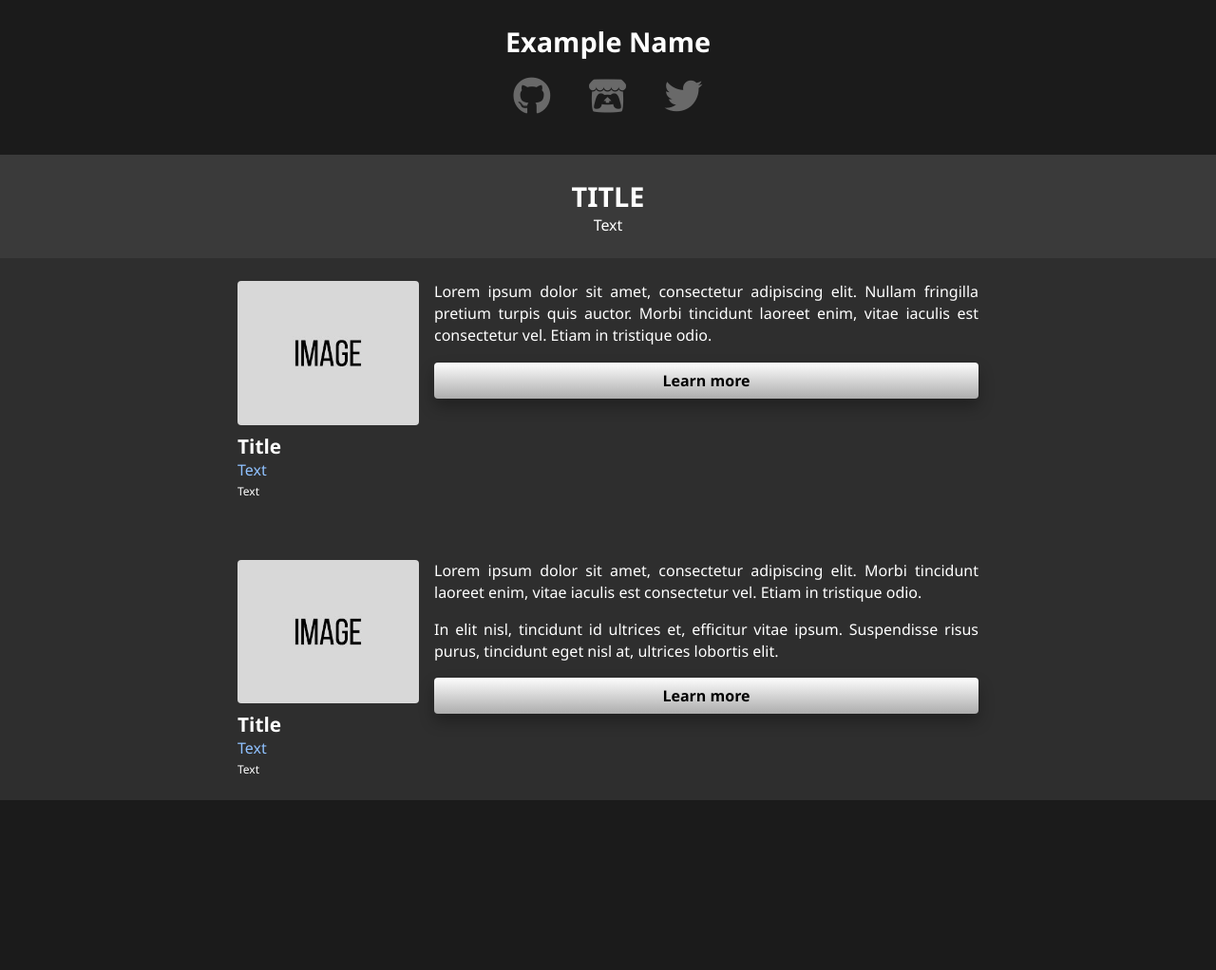
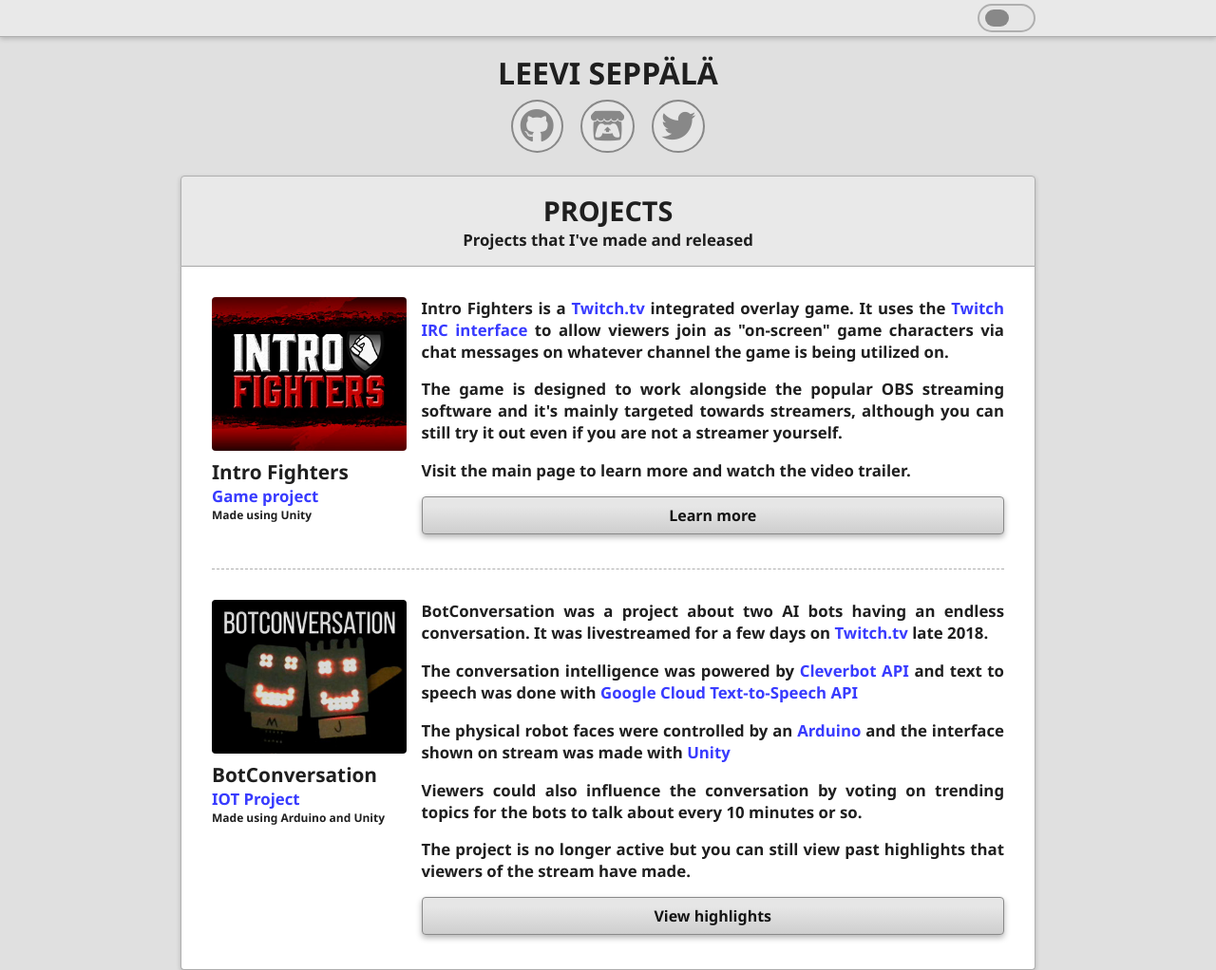
Before and after one commit to lexonegit/web-lexones, a plain HTML site: page index.html in a window 1280 px wide. Shown: the top 1022 px of the page at 95% size. Before the commit the page ends 843 px from the top, so only its background shows below. Drawn offline with Linux system fonts and the light colour scheme.

Commit message:
improved version

```diff
--- a/css/style.css
+++ b/css/style.css
@@ -2,150 +2,205 @@
 	-webkit-box-sizing: border-box;
 	-moz-box-sizing: border-box;
 	box-sizing: border-box;
-}
-
-/* :root[theme="light"] {
-	--colorDefaultText: #696969;
-	--colorAltText: #383bff;
-	--colorHighlight: #8789ff;
-
-	--colorIcon: #696969;
-	--colorIconHover: #000000;
-
-	--colorBody: #fafafa;
-	--colorSection: #fafafa;
-	--colorSectionTitle: #f0f0f0;
-} */
-
-:root[theme="dark"] {
-	--colorDefaultText: #ffffff;
-	--colorAltText: #8fc1ff;
-	--colorHighlight: #b3d5ff;
-
-	--colorIcon: #696969;
-	--colorIconHover: #ffffff;
-
-	--colorBody: #1b1b1b;
-	--colorSection: #2e2e2e;
-	--colorSectionTitle: #3a3a3a;
-}
-
-/* Colors */
-body { background-color: var(--colorBody); }
-section { background-color: var(--colorSection); }
-.section-title { background-color: var(--colorSectionTitle); }
-.social i { color: var(--colorIcon); }
-a, .text-project-type { color: var(--colorAltText) }
-
-.text a:hover {
-	text-decoration: underline;
-}
-
-.social i:hover {
-	color: var(--colorIconHover);
-	transition: 0.05s;
-}
-
-body {
-	color: var(--colorDefaultText);
-	font-family: "Segoe UI", sans-serif;
-	padding: 0;
-	margin: 0;
-}
-
-a {
-	text-decoration: none;
-}
-
-h3 {
-	font-size: 1.3em;
-	font-weight: bold;
-	margin: 0;
-}
-
-h2 {
-	font-size: 1.8em;
-	font-weight: bold;
-	margin: 0;
-}
-
-.text {
-	font-size: 1em;
-	margin: 0;
-}
-
-.title {
-	font-weight: bold;
-	font-size: 2em;
-}
-
-.text-project-tech {
-	margin: 0.25em 0 0 0;
-	font-size: 0.75em;
-}
-
-.text-project-desc {
-	line-height: 1.45;
-	text-align: justify;
-}
-
-.text-project-desc + .text-project-desc {
-	margin: 1em 0 0 0;
-}
-.text-project-title {
 	overflow-wrap: break-word;
 	word-wrap: break-word;
 }
 
-.button-link {
-	display: block;
-	text-decoration: none;
-	border-radius: 0.25em;
+/* Default theme is light */
+:root {
+	--colorTextMain: #1f1f1f;
+	--colorTextAlt: #383bff;
+	--colorTextHighlight: #5b5dff;
 
-	text-align: center;
-	font-weight: bold;
+	--colorIcon: #888888;
+	--colorIconHover: #000000;
+	--colorIconBg: #e6e6e6;
+	--colorIconBgHover: #f7f7f7;
 
-	color: black;
-	box-shadow: 0 8px 16px rgba(0,0,0,0.3);
-	background:linear-gradient(to bottom, #f9f9f9 5%, #adadad 100%);
-	background-color: #ffffff;
+	--colorBorder: #afafaf;
 
-	margin: 1em 0 0.25em 0;
-	padding: 0.5em;
-}
-.button-link:hover {
-	background:linear-gradient(to bottom, #f9f9f9 25%, #bdbdbd 100%);
+	--colorBody: #e0e0e0;
+	--colorBlockMain: #ffffff;
+	--colorBlockAlt: #e9e9e9;
 }
 
-.center {
+:root[theme="dark"] {
+	--colorTextMain: #f3f3f3;
+	--colorTextAlt: #a1a3ff;
+	--colorTextHighlight: #bcbdff;
+
+	--colorIcon: #696969;
+	--colorIconHover: #ffffff;
+	--colorIconBg: #242424;
+	--colorIconBgHover: #0e0e0e;
+
+	--colorBorder: #494949;
+
+	--colorBody: #1b1b1b;
+	--colorBlockMain: #2e2e2e;
+	--colorBlockAlt: #363636;
+}
+
+body {
+	background-color: var(--colorBody);
+	color: var(--colorTextMain);
+	font-family: "Segoe UI", sans-serif;
+	padding: 0;
+	margin: 0 0 6em 0;
+}
+
+/* ========================= Combined styles start */
+.section-socials, .section-projects-title {
 	text-align: center;
 }
-
-.social {
-	display: block;
-
-	padding: 1.5em 0 1.5em 0;
+.section-projects-title, .section-projects, .navbar {
+	box-shadow: 0 2px 5px rgba(0,0,0,0.2);
+	border-color: var(--colorBorder);
+	border-style: solid;
 }
-.social i {
-	font-size: 2.5em;
-	padding: 0.25em;
-	margin: 0.2em;
-}
-
-section {
-	padding: 1.5em 0 1.5em 0;
-}
-
-.project {
+.flex {
 	display: -webkit-box;
 	display: -webkit-flex;
 	display: -ms-flexbox;
 	display: flex;
+}
+/* ========================= Combined styles end */
 
+/* navbar */
+.navbar {
+	background-color: var(--colorBlockAlt);
+	border-width: 0 0 1px 0;
+}
+.navbar-inner {
+	justify-content: flex-end;
+	padding: 0.25em 0;
+}
+.theme-toggle {
+	cursor: pointer;
+	padding: 0.25em 1em;
+	border-radius: 20px;
+
+	border-color: var(--colorBorder);
+	border-width: 2px;
+	border-style: solid;
+
+	background-color: var(--colorIconBg);
+}
+.theme-toggle:hover {
+	background-color: var(--colorIconBgHover);
+	-webkit-transition: .1s;
+	transition: .1s;
+}
+#theme-input { position: absolute; opacity: 0; width: 0; height: 0; }
+.slider {
+	position: relative;
+	top: 0;
+	right: 0;
+	bottom: 0;
+
+	-webkit-transition: .1s;
+	transition: .1s;
+
+	background-color: var(--colorIcon);
+	border-radius: 10px;
+	width: 25px;
+	height: 18px;
+	left: -10px;
+}
+#theme-input:checked + .slider {
+	left: 10px;
+}
+
+/* section-socials */
+.section-socials {
+	padding: 1em 0;
+}
+.section-socials i {
+	color: var(--colorIcon);
+	background-color: var(--colorIconBg);
+
+	border-width: 2px;
+	border-style: solid;
+	border-radius: 50%;
+	font-size: 2.25em;
+	padding: 0.225em;
+	margin: 0.2em;
+}
+.section-socials i:hover {
+	color: var(--colorIconHover);
+	background-color: var(--colorIconBgHover);
+	-webkit-transition: .1s;
+	transition: .1s;
+}
+
+/* section-projects-title */
+.section-projects-title {
+	background-color: var(--colorBlockAlt);
+	border-width: 1px;
+	padding: 1em;
+	border-radius: 0.25em 0.25em 0 0;
+}
+
+/* section-projects */
+.section-projects {
+	background-color: var(--colorBlockMain);
+	border-width: 0 1px 1px 1px;
+	padding: 2em;
+	border-radius: 0 0 0.25em 0.25em;
+}
+
+/* Hyperlinks */
+a {
+	color: var(--colorTextAlt);
+	text-decoration: none;
+}
+.text a:hover {
+	color: var(--colorTextHighlight);
+	text-decoration: underline;
+}
+
+/* Text elements */
+h1, h2, h3, .text {
+	margin: 0;
+}
+h1 {
+	font-size: 2em;
+	font-weight: bold;
+}
+h2 {
+	font-size: 1.8em;
+	font-weight: bold;
+}
+h3 {
+	font-size: 1.3em;
+	font-weight: bold;
+}
+.text {
+	font-size: 1.05em;
+	font-weight: 600;
+}
+
+.text-project-type { color: var(--colorTextAlt); }
+.text-project-tech { font-size: 0.75em; }
+
+/* Project description text content */
+.text-project-desc {
+	text-align: justify;
+}
+.text-project-desc + .text-project-desc {
+	margin: 1em 0 0 0;
+}
+
+.project {
 	flex-direction: row;
 }
 .project + .project {
-	margin: 4em 0 0 0;
+	border-width: 1px 0 0 0;
+	border-style: dashed;
+	border-color: var(--colorBorder);
+
+	margin: 2em 0 0 0;
+	padding: 2em 0 0 0;
 }
 
 .project-title {
@@ -156,26 +211,65 @@
 	border-radius: 0.25em;
 	max-width: 100%;
 }
-
 .project-content {
 	margin: 0 0 0 1em;
 	width: 75%;
 }
-
 .project-description {
 	margin: 0.5em 0 0 0;
-
 	width: 100%;
 }
 
+/* Responsive container */
 .container {
 	margin: 0 auto;
-	padding: 0 10px;
-	max-width: 800px;
+	max-width: 900px;
 }
 
+/* Other */
+.project-button {
+	display: block;
+	text-decoration: none;
+
+	text-align: center;
+	font-weight: bold;
+
+	color: #141414;
+
+	background: linear-gradient(to bottom, #e6e6e6 25%, #cecece 100%);
+	background-color: #ffffff;
+
+	box-shadow: 0 3px 6px rgba(0,0,0,0.3);
+	border: 1px solid #8a8a8a;
+	border-radius: 0.25em;
+
+	margin: 1em 0 0.25em 0;
+	padding: 0.5em;
+}
+.project-button:hover {
+	background: linear-gradient(to bottom, #f0f0f0 25%, #d8d8d8 100%);
+	border-color: #1b1b1b;
+}
+
+/* Media queries */
+
 /* Mobile/tablet width */
-@media only screen and (max-width: 800px) {
+@media only screen and (max-width: 900px) {
+	.navbar-inner {
+		padding: 0.25em;
+	}
+
+	.section-projects-title {
+		border-width: 1px 0;
+		border-radius: 0;
+		padding: 1em;
+	}
+
+	.section-projects {
+		border: none;
+		padding: 1em;
+	}
+
 	.project-content {
 		width: 65%;
 	}
@@ -183,11 +277,14 @@
 	.project-title {
 		width: 35%;
 	}
-
 }
 
 /* Mobile width */
 @media only screen and (max-width: 440px) {
+	.section-projects {
+		padding: 1em 0.5em;
+	}
+
 	.project-content {
 		margin: 0.5em 0 0 0;
 		width: 100%;
@@ -197,7 +294,7 @@
 		display: -webkit-box;
 		display: -webkit-flex;
 		display: -ms-flexbox;
- 		display: flex;
+		display: flex;
 		width: 100%;
 	}
 
--- a/index.html
+++ b/index.html
@@ -1,75 +1,102 @@
 <!DOCTYPE html>
-<html lang="en" theme="dark">
+<html lang="en">
 	<head>
-		<title>Title</title>
+		<title>Lexones</title>
 		<meta http-equiv="content-type" content="text/html; charset=UTF-8">
 		<meta name="viewport" content="width=device-width, initial-scale=1.0">
 
 		<link rel="stylesheet" href="https://use.fontawesome.com/releases/v5.11.2/css/all.css" integrity="sha384-KA6wR/X5RY4zFAHpv/CnoG2UW1uogYfdnP67Uv7eULvTveboZJg0qUpmJZb5VqzN" crossorigin="anonymous">
 		<link rel="stylesheet" type="text/css" href="css/style.css">
+		<link rel="icon" href="media/icon/favicon.ico">
 	</head>
 	<body>
-		<div class="social center">
-			<h2>Example Name</h2>
-			<div>
-				<a href="#"><i class="fab fa-github"></i></a>
-				<a href="#"><i class="fab fa-itch-io"></i></a>
-				<a href="#"><i class="fab fa-twitter"></i></a>
+		<div class="navbar">
+			<div class="navbar-inner flex container">
+				<label class="theme-toggle">
+					<input id="theme-input" type="checkbox">
+					<div class="slider"></div>
+				</label>
 			</div>
 		</div>
-
-		<section class="section-title">
-			<h2 class="center">TITLE</h2>
-			<p class="text center">Text</p>
-		</section>
-
-		<section>
-			<div class="container">
-				<div class="project">
+		<div class="container">
+			<div class="section-socials">
+				<h1>LEEVI SEPPÄLÄ</h1>
+				<a href="https://github.com/lexonegit"><i class="fab fa-github"></i></a>
+				<a href="https://lexone.itch.io/"><i class="fab fa-itch-io"></i></a>
+				<a href="https://twitter.com/lexonetw"><i class="fab fa-twitter"></i></a>
+			</div>
+			<div class="section-projects-title">
+				<h2>PROJECTS</h2>
+				<p class="text">Projects that I've made and released</p>
+			</div>
+			<div class="section-projects">
+				<div class="project flex">
 					<div class="project-title">
-						<a href="#">
-							<img src="media/example.jpg" alt="Example Image"/>
+						<a href="https://lexone.itch.io/introfighters">
+							<img src="media/if_logo.jpg" alt="Intro Fighters Banner Logo"/>
 						</a>
 						<div class="project-description">
-							<h3 class="text-project-title">Title</h3>
-							<p class="text text-project-type">Text</p>
-							<p class="text text-project-tech">Text</p>
+							<h3>Intro Fighters</h3>
+							<p class="text text-project-type">Game project</p>
+							<p class="text text-project-tech">Made using Unity</p>
 						</div>
 					</div>
 
 					<div class="project-content">
 						<p class="text text-project-desc">
-							Lorem ipsum dolor sit amet, consectetur adipiscing elit. Nullam fringilla pretium turpis quis auctor. Morbi tincidunt laoreet enim, vitae iaculis est consectetur vel. Etiam in tristique odio.
+							Intro Fighters is a <a href="https://www.twitch.tv/">Twitch.tv</a> integrated overlay game. It uses the
+							<a href="https://dev.twitch.tv/docs/irc/">Twitch IRC interface</a> to allow viewers join as "on-screen" game characters
+							via chat messages on whatever channel the game is being utilized on.
+						</p>
+						<p class="text text-project-desc">
+							The game is designed to work alongside the popular OBS streaming software and it's mainly targeted towards
+							streamers, although you can still try it out even if you are not a streamer yourself.
+						</p>
+						<p class="text text-project-desc">
+							Visit the main page to learn more and watch the video trailer.
 						</p>
 
-						<a class="button-link" href="#">Learn more</a>
+						<a class="project-button" href="https://lexone.itch.io/introfighters">Learn more</a>
 					</div>
 				</div>
-				<div class="project">
+				<div class="project flex">
 					<div class="project-title">
-						<a href="#">
-							<img src="media/example.jpg" alt="Example Image"/>
+						<a href="https://www.twitch.tv/botconversation/clips?filter=clips&range=all">
+							<img src="media/bc_logo.jpg" alt="BotConversation Banner Logo"/>
 						</a>
 						<div class="project-description">
-							<h3 class="text-project-title">Title</h3>
-							<p class="text text-project-type">Text</p>
-							<p class="text text-project-tech">Text</p>
+							<h3>BotConversation</h3>
+							<p class="text text-project-type">IOT Project</p>
+							<p class="text text-project-tech">Made using Arduino and Unity</p>
 						</div>
 					</div>
 
 					<div class="project-content">
 						<p class="text text-project-desc">
-							Lorem ipsum dolor sit amet, consectetur adipiscing elit. Morbi tincidunt laoreet enim, vitae iaculis est consectetur vel. Etiam in tristique odio.
+							BotConversation was a project about two AI bots having an endless conversation.
+							It was livestreamed for a few days on <a href="https://www.twitch.tv/botconversation">Twitch.tv</a> late 2018.
+						</p>
+						<p class="text text-project-desc">
+							The conversation intelligence was powered by <a href="https://www.cleverbot.com/api/">Cleverbot API</a> and text to speech
+							was done with <a href="https://cloud.google.com/text-to-speech/">Google Cloud Text-to-Speech API</a>
+						</p>
+						<p class="text text-project-desc">
+							The physical robot faces were controlled by an <a href="https://www.arduino.cc/">Arduino</a> and the interface shown
+							on stream was made with <a href="https://unity.com/">Unity</a>
+						</p>
+						<p class="text text-project-desc">
+							Viewers could also influence the conversation by voting on trending topics for the bots to talk about every 10 minutes or so.
+						</p>
+						<p class="text text-project-desc">
+							The project is no longer active but you can still view past highlights that viewers of the stream have made.
 						</p>
 
-						<p class="text text-project-desc">
-							In elit nisl, tincidunt id ultrices et, efficitur vitae ipsum. Suspendisse risus purus, tincidunt eget nisl at, ultrices lobortis elit.
-						</p>
-
-						<a class="button-link" href="#">Learn more</a>
+						<a class="project-button" href="https://www.twitch.tv/botconversation/clips?filter=clips&range=all">View highlights</a>
 					</div>
 				</div>
 			</div>
-		</section>
+		</div>
+
+		<script type="text/javascript" src="js/toggle.js"></script>
 	</body>
 </html>
--- /dev/null
+++ b/js/toggle.js
@@ -0,0 +1,14 @@
+const t = document.querySelector("#theme-input");
+const s = localStorage.getItem("themeState") == 'true';
+
+t.checked = s;
+setTheme();
+
+t.addEventListener("change", () => {
+    setTheme();
+    localStorage.setItem("themeState", t.checked);
+});
+
+function setTheme() {
+    document.documentElement.setAttribute("theme", t.checked ? "dark" : "light");
+}
```
Also changed, not shown: media/bc_logo.jpg (added), media/icon/favicon.ico (added), media/if_logo.jpg (added).
